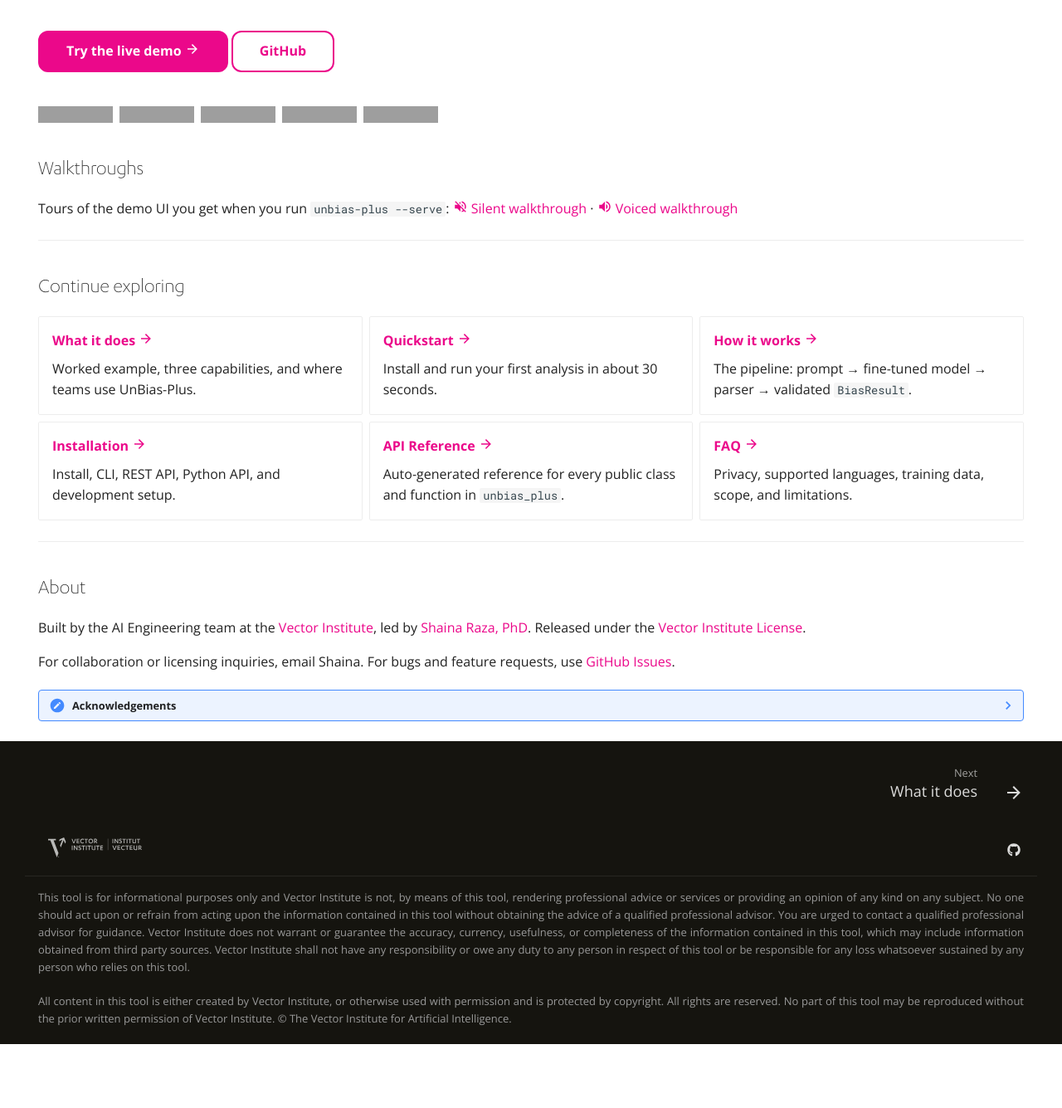
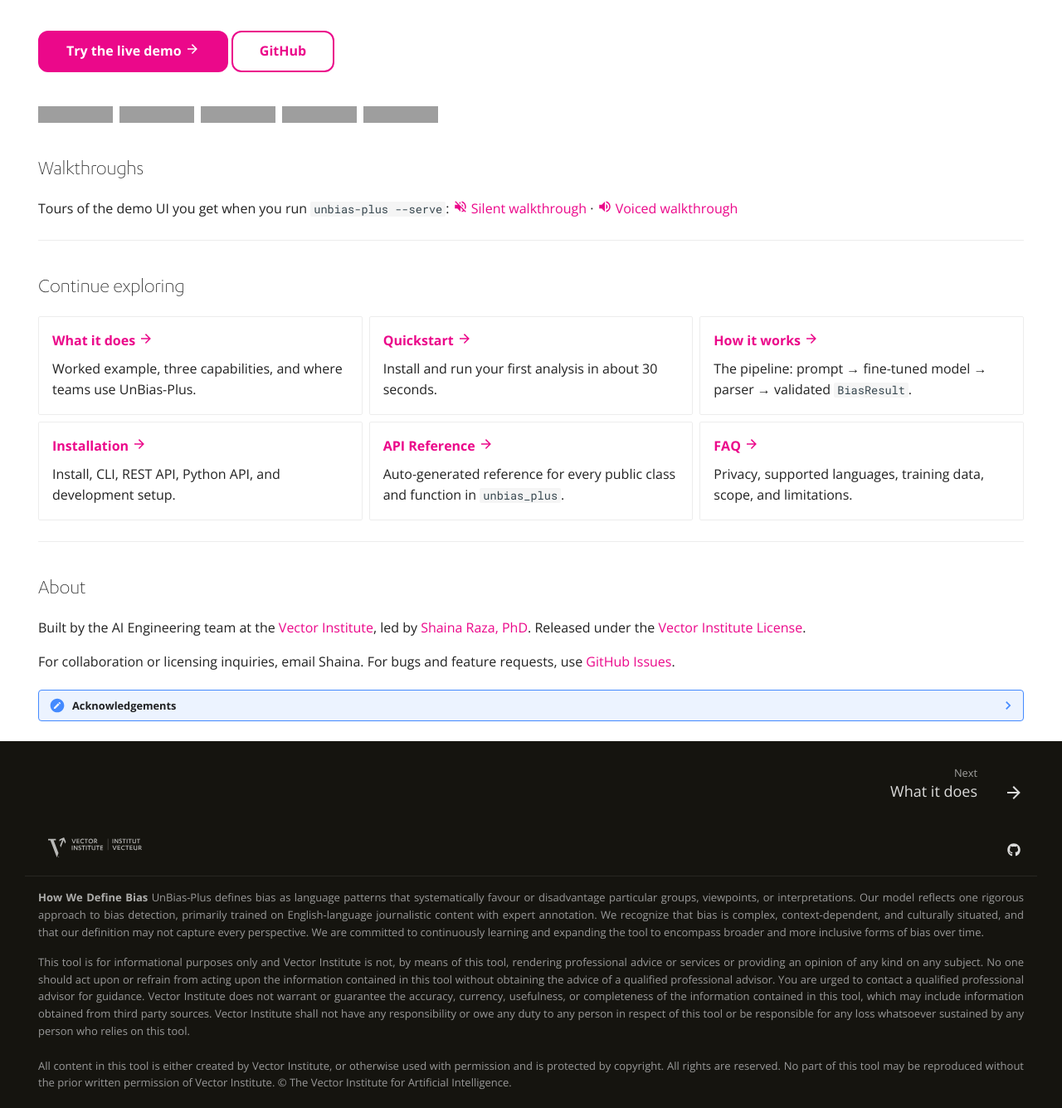
Before and after one commit to VectorInstitute/unbias-plus, an MkDocs documentation site: the page built from docs/index.md, in a window 1280 px wide and 1400 px high, scrolled down 516 px, cut to the strip 65-1400 px from the top of the window. Shown: the whole strip at 83% size. Built offline with MkDocs 1.6.1 and Material for MkDocs 9.7.7, drawn with Linux system fonts in a browser that asks for light colours; comment, search, counter and statistics services are not loaded; before the commit the page ends 1839 px from its top, so only the background shows below that; grey boxes are pictures that could not be loaded.

Commit message:
feat: adding bias definition

```diff
--- a/docs/overrides/partials/legal-disclaimer.html
+++ b/docs/overrides/partials/legal-disclaimer.html
@@ -1,3 +1,4 @@
 <div class="md-footer-disclaimer md-grid">
+  <p class="bias-definition"><strong>How We Define Bias</strong> UnBias-Plus defines bias as language patterns that systematically favour or disadvantage particular groups, viewpoints, or interpretations. Our model reflects one rigorous approach to bias detection, primarily trained on English-language journalistic content with expert annotation. We recognize that bias is complex, context-dependent, and culturally situated, and that our definition may not capture every perspective. We are committed to continuously learning and expanding the tool to encompass broader and more inclusive forms of bias over time.</p>
   <p class="legal-disclaimer">This tool is for informational purposes only and Vector Institute is not, by means of this tool, rendering professional advice or services or providing an opinion of any kind on any subject. No one should act upon or refrain from acting upon the information contained in this tool without obtaining the advice of a qualified professional advisor. You are urged to contact a qualified professional advisor for guidance. Vector Institute does not warrant or guarantee the accuracy, currency, usefulness, or completeness of the information contained in this tool, which may include information obtained from third party sources. Vector Institute shall not have any responsibility or owe any duty to any person in respect of this tool or be responsible for any loss whatsoever sustained by any person who relies on this tool.<br><br>All content in this tool is either created by Vector Institute, or otherwise used with permission and is protected by copyright. All rights are reserved. No part of this tool may be reproduced without the prior written permission of Vector Institute. © The Vector Institute for Artificial Intelligence.</p>
 </div>
--- a/docs/stylesheets/extra.css
+++ b/docs/stylesheets/extra.css
@@ -103,12 +103,25 @@
   border-top: 1px solid rgba(255, 255, 255, 0.08);
 }
 
+.md-footer-disclaimer .bias-definition,
 .md-footer-disclaimer .legal-disclaimer {
   font-size: 0.65rem;
   line-height: 1.6;
   color: #999;
+  text-align: justify;
+}
+
+.md-footer-disclaimer .bias-definition {
+  margin: 0 0 0.75rem 0;
+}
+
+.md-footer-disclaimer .bias-definition strong {
+  color: rgba(255, 255, 255, 0.65);
+  font-weight: 600;
+}
+
+.md-footer-disclaimer .legal-disclaimer {
   margin: 0;
-  text-align: justify;
 }
 /*buttons updated rounded*/
 .md-button,
--- a/src/unbias_plus/demo/templates/index.html
+++ b/src/unbias_plus/demo/templates/index.html
@@ -176,6 +176,7 @@
     </div>
   </div>
   <footer class="site-footer">
+    <p class="bias-definition"><strong>How We Define Bias</strong> UnBias-Plus defines bias as language patterns that systematically favour or disadvantage particular groups, viewpoints, or interpretations. Our model reflects one rigorous approach to bias detection, primarily trained on English-language journalistic content with expert annotation. We recognize that bias is complex, context-dependent, and culturally situated, and that our definition may not capture every perspective. We are committed to continuously learning and expanding the tool to encompass broader and more inclusive forms of bias over time.</p>
     <p class="legal-disclaimer">This tool is for informational purposes only and Vector Institute is not, by means of this tool, rendering professional advice or services or providing an opinion of any kind on any subject. No one should act upon or refrain from acting upon the information contained in this tool without obtaining the advice of a qualified professional advisor. You are urged to contact a qualified professional advisor for guidance. Vector Institute does not warrant or guarantee the accuracy, currency, usefulness, or completeness of the information contained in this tool, which may include information obtained from third party sources. Vector Institute shall not have any responsibility or owe any duty to any person in respect of this tool or be responsible for any loss whatsoever sustained by any person who relies on this tool.<br><br>All content in this tool is either created by Vector Institute, or otherwise used with permission and is protected by copyright. All rights are reserved. No part of this tool may be reproduced without the prior written permission of Vector Institute. © The Vector Institute for Artificial Intelligence.</p>
     <p class="site-footer-copyright">Copyright © 2026, Vector AI Engineering</p>
   </footer>
```
Also changed, not shown: src/unbias_plus/demo/static/style.css (+15 -1 lines), src/unbias_plus/demo/templates/landing.html (+7 -1 lines).
